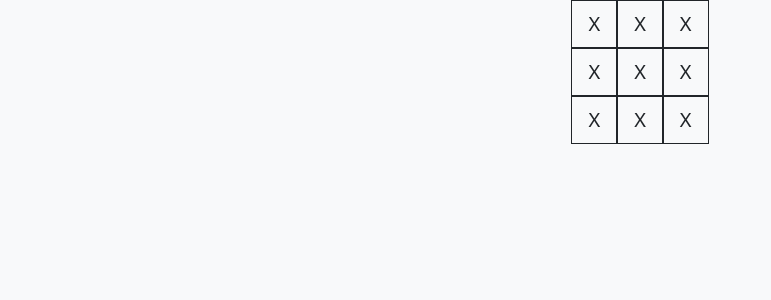
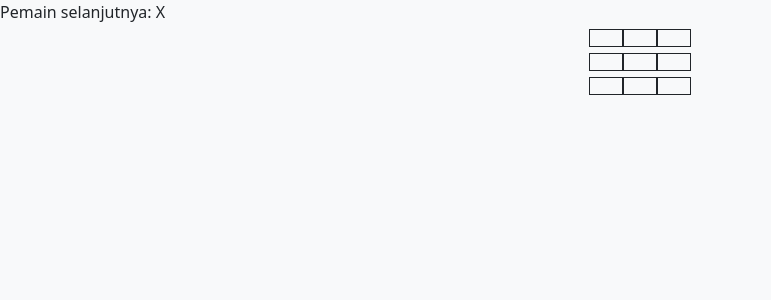
Before and after one commit to H8-RMT46-GroupProject/tictactoe-multiplayer, a React (Vite) app in the folder client/: page / in a window 1280 px wide. Shown: the top 300 px of the page, without its empty margins (0-771 px from the left). Built offline with nearby package versions, Linux system fonts and the light colour scheme.

Commit message:
Create Board

```diff
--- a/client/src/helpers/helper.js
+++ b/client/src/helpers/helper.js
@@ -1,5 +1,5 @@
 export const deserialize = (arr) => {
-    let ans = [[], [] , []]
+    let ans = [[], [], []]
 
     arr.forEach((element, index) => {
         let loc = Math.floor(index / 3)
@@ -25,39 +25,63 @@ export const checkWinner = (arr, row, col) => {
     let symbol = arr[row][col]
     let size = arr.length
     let count = 0
-    for(let i = 0; i < size; i++){
-        if(arr[i][i] === symbol)
+    for (let i = 0; i < size; i++) {
+        if (arr[i][i] === symbol)
             count++
     }
 
-    if(count === size)
+    if (count === size)
         return true
 
     count = 0
-    for(let i = 0; i< size; i++){
-        if(arr[i][size -i - 1] === symbol)
+    for (let i = 0; i < size; i++) {
+        if (arr[i][size - i - 1] === symbol)
             count++
     }
 
-    if(count === size)
+    if (count === size)
         return true
 
     // veritcal
     count = 0
-    for(let i = 0; i < size; i++){
-        if(arr[row][i] === symbol)
+    for (let i = 0; i < size; i++) {
+        if (arr[row][i] === symbol)
             count++;
     }
 
-    if(count === size)
+    if (count === size)
         return true
 
     count = 0
-    for(let i = 0; i< size; i++){
-        if(arr[i][col] === symbol)
+    for (let i = 0; i < size; i++) {
+        if (arr[i][col] === symbol)
             count++
     }
 
-    if(count === size)
+    if (count === size)
         return true
 }
+
+export const calculateWinner = (squares) => {
+    const lines = [
+        [0, 1, 2],
+        [3, 4, 5],
+        [6, 7, 8],
+        [0, 3, 6],
+        [1, 4, 7],
+        [2, 5, 8],
+        [0, 4, 8],
+        [2, 4, 6],
+    ];
+    for (let i = 0; i < lines.length; i++) {
+        const [a, b, c] = lines[i];
+        if (
+            squares[a] &&
+            squares[a] === squares[b] &&
+            squares[a] === squares[c]
+        ) {
+            return squares[a];
+        }
+    }
+    return null;
+};
--- a/client/src/views/Dashboard.jsx
+++ b/client/src/views/Dashboard.jsx
@@ -1,29 +1,51 @@
-import { useState } from "react";
+import { useEffect, useState } from "react";
 import Square from "../components/Square";
+import { calculateWinner } from "../helpers/helper";
 
 export default function Dashboard() {
-  const [value, setValue] = useState("X");
+  const [xIsNext, setXIsNext] = useState(true);
+  const [squares, setSquares] = useState(Array(9).fill(null));
+  const [status, setStatus] = useState("");
 
-  const handleClick = () => {
-    setValue("O");
+  const handleClick = (i) => {
+    if (squares[i] || calculateWinner(squares)) {
+      return;
+    }
+    const nextSquares = squares.slice();
+    if (xIsNext) {
+      nextSquares[i] = "X";
+    } else {
+      nextSquares[i] = "O";
+    }
+    setSquares(nextSquares);
+    setXIsNext(!xIsNext);
   };
+
+  useEffect(() => {
+    const winner = calculateWinner(squares);
+    winner
+      ? setStatus("Pemenang: " + winner)
+      : setStatus("Pemain selanjutnya: " + (xIsNext ? "X" : "O"));
+  }, [xIsNext, squares]);
+
   return (
     <>
+      <div className="status">{status}</div>
       <div className="d-flex flex-column justify-content-center align-items-center h-100">
         <div>
-          <Square value={value} onSquareClick={handleClick} />
-          <Square value={value} onSquareClick={handleClick} />
-          <Square value={value} onSquareClick={handleClick} />
+          <Square value={squares[0]} onSquareClick={() => handleClick(0)} />
+          <Square value={squares[1]} onSquareClick={() => handleClick(1)} />
+          <Square value={squares[2]} onSquareClick={() => handleClick(2)} />
         </div>
         <div>
-          <Square value={value} onSquareClick={handleClick} />
-          <Square value={value} onSquareClick={handleClick} />
-          <Square value={value} onSquareClick={handleClick} />
+          <Square value={squares[3]} onSquareClick={() => handleClick(3)} />
+          <Square value={squares[4]} onSquareClick={() => handleClick(4)} />
+          <Square value={squares[5]} onSquareClick={() => handleClick(5)} />
         </div>
         <div>
-          <Square value={value} onSquareClick={handleClick} />
-          <Square value={value} onSquareClick={handleClick} />
-          <Square value={value} onSquareClick={handleClick} />
+          <Square value={squares[6]} onSquareClick={() => handleClick(6)} />
+          <Square value={squares[7]} onSquareClick={() => handleClick(7)} />
+          <Square value={squares[8]} onSquareClick={() => handleClick(8)} />
         </div>
       </div>
     </>
```
